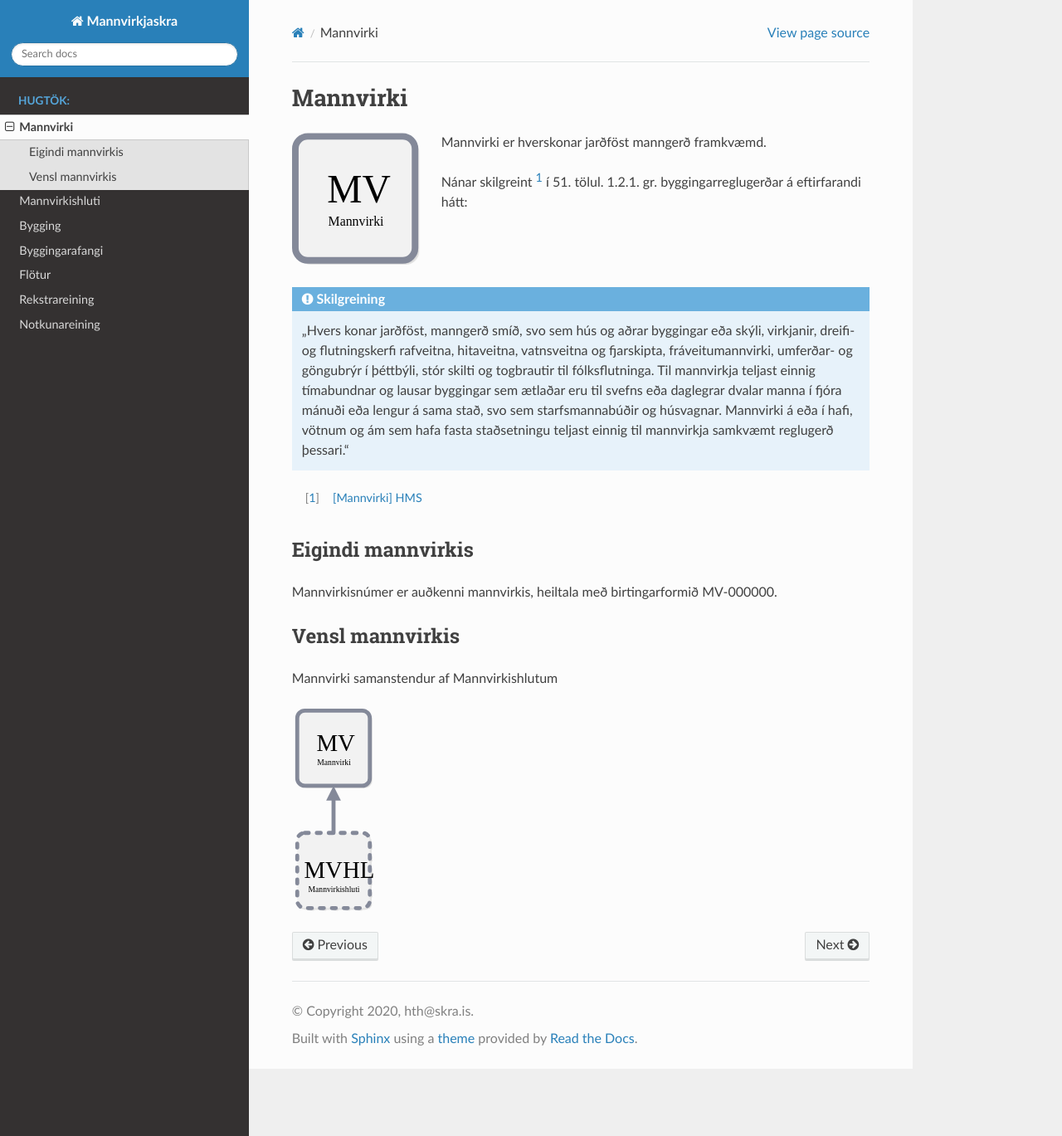
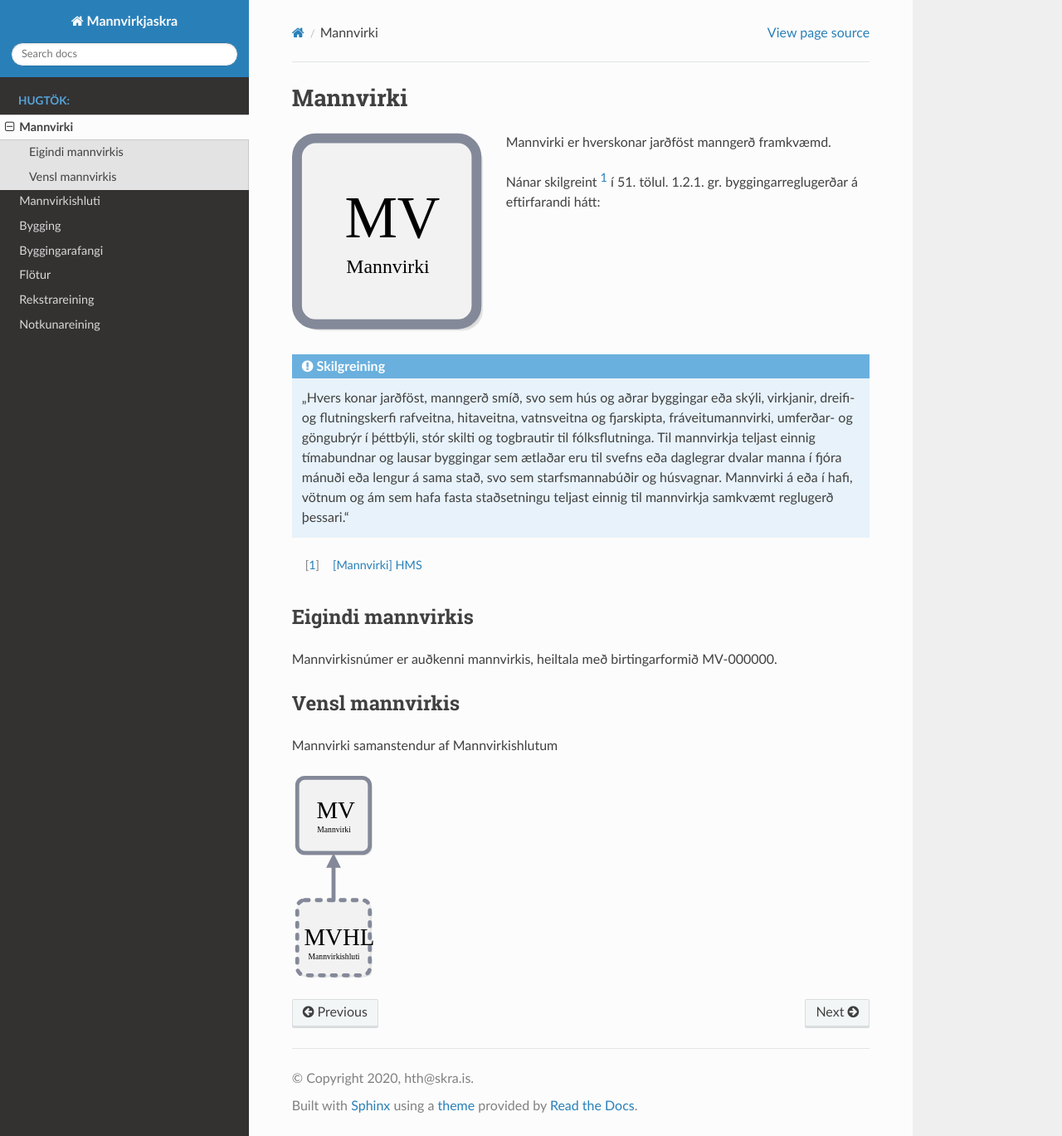
Before and after one commit to hthl/Mannvirkjaskra, a Sphinx documentation site: the page built from source/mannvirki.rst, in a window 1280 px wide and 1369 px high. Shown: the whole window at 83% size. Built offline with Sphinx 7.4.7 and the Read the Docs theme 2.0.0, drawn with Linux system fonts in a browser that asks for light colours.

Commit message:
Update mannvirki.rst

```diff
--- a/source/mannvirki.rst
+++ b/source/mannvirki.rst
@@ -2,7 +2,7 @@ Mannvirki
 ==========
 
 .. image:: img/mannvirki.svg
-  :scale: 200 %
+  :scale: 300 %
   :alt: Mannvirki
   :align: left
 
```
